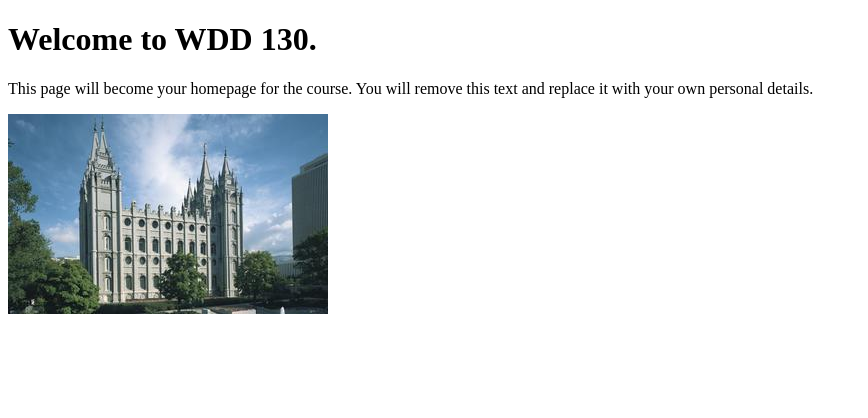
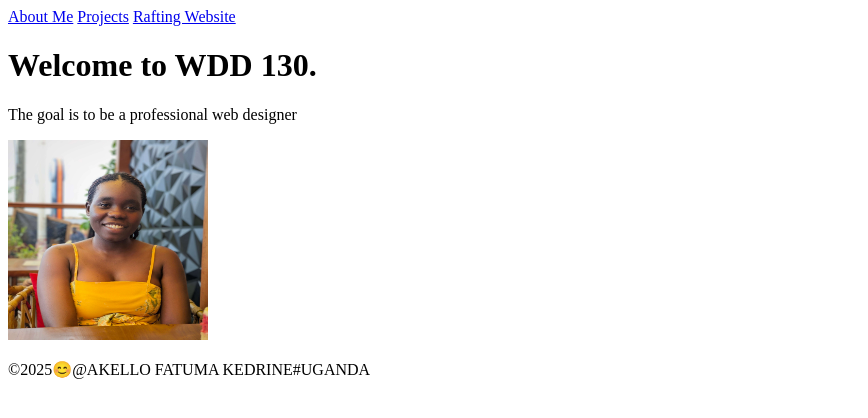
Before and after one commit to akellofatumakedrine-create/wdd130, a plain HTML site: page index.html in a window 1280 px wide. Shown: the whole page, without its empty margins (0-868 px from the left). Drawn offline with Linux system fonts and the light colour scheme.

Commit message:
week 1 - changes made

```diff
--- a/index.html
+++ b/index.html
@@ -1,14 +1,27 @@
 <!DOCTYPE html>
 <html lang="en">
+
 <head>
     <meta charset="UTF-8">
     <meta name="viewport" content="width=device-width, initial-scale=1.0">
-    <title>WDD 130 | Personal Homepage</title>
+    <title>AKELLO FATUMA KEDRINE | WDD130</title>
 </head>
+
 <body>
+
+    <header>
+        <nav>
+            <a href="#about">About Me</a>
+            <a href="#projects">Projects</a>
+            <a href="#projects">Rafting Website</a>
+        </nav>
+
+    </header>
     <h1>Welcome to WDD 130.</h1>
-    <p>This page will become your homepage for the course. You will remove this text and replace it with your own personal details.</p>
+    <p>The goal is to be a professional web designer</p>
 
-    <img src="images/salt-lake-temple.jpg" alt="The Salt Lake Temple.">
+    <img src="images/profile.jpg" alt="AKELLO FATUMA KEDRINE's Profile Picture" width="200" height="200">
 </body>
-</html>
+<footer>
+    <p>©2025😊@AKELLO FATUMA KEDRINE#UGANDA</p>
+</footer </html>
```
Also changed, not shown: images/profile.jpg (added).
